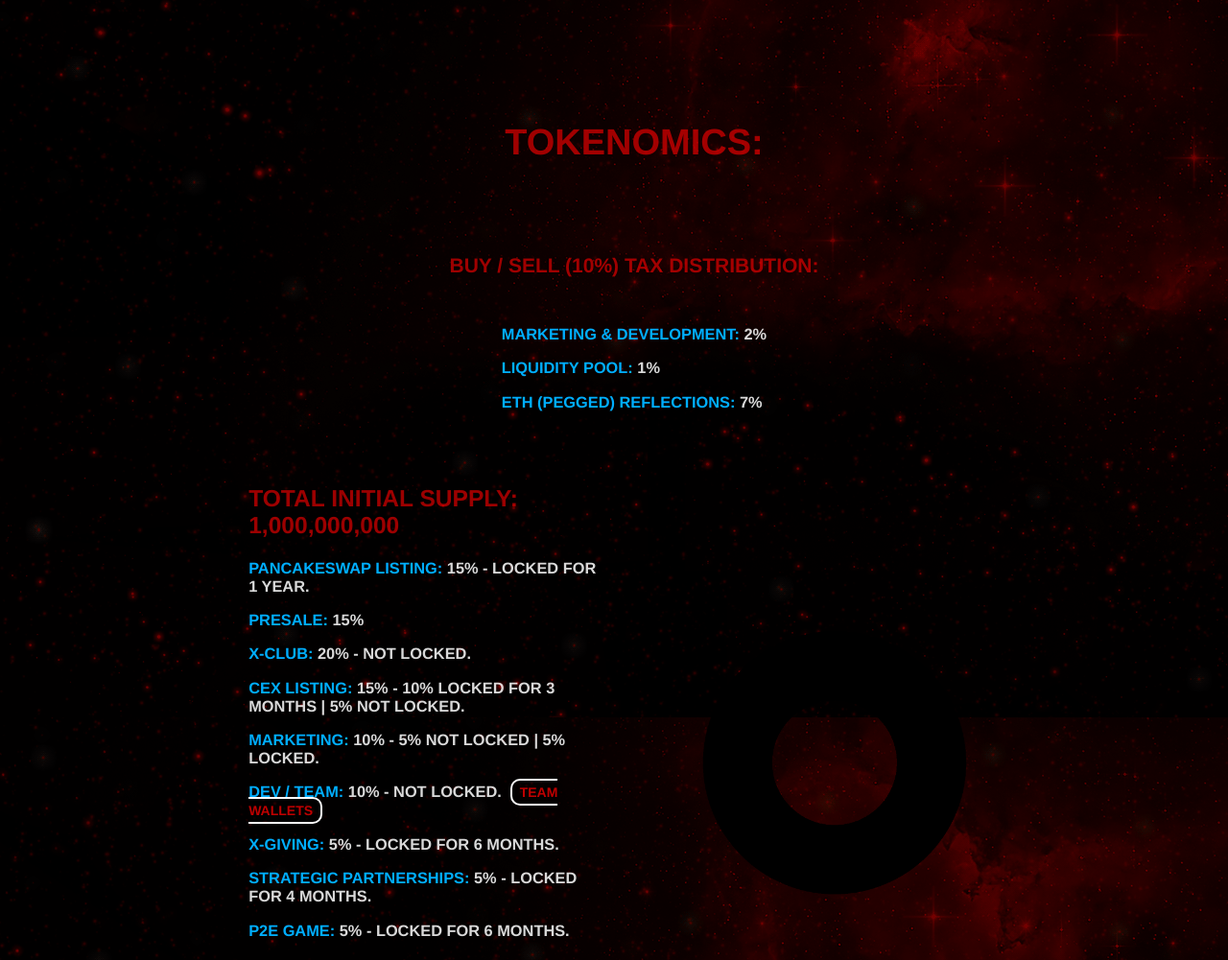
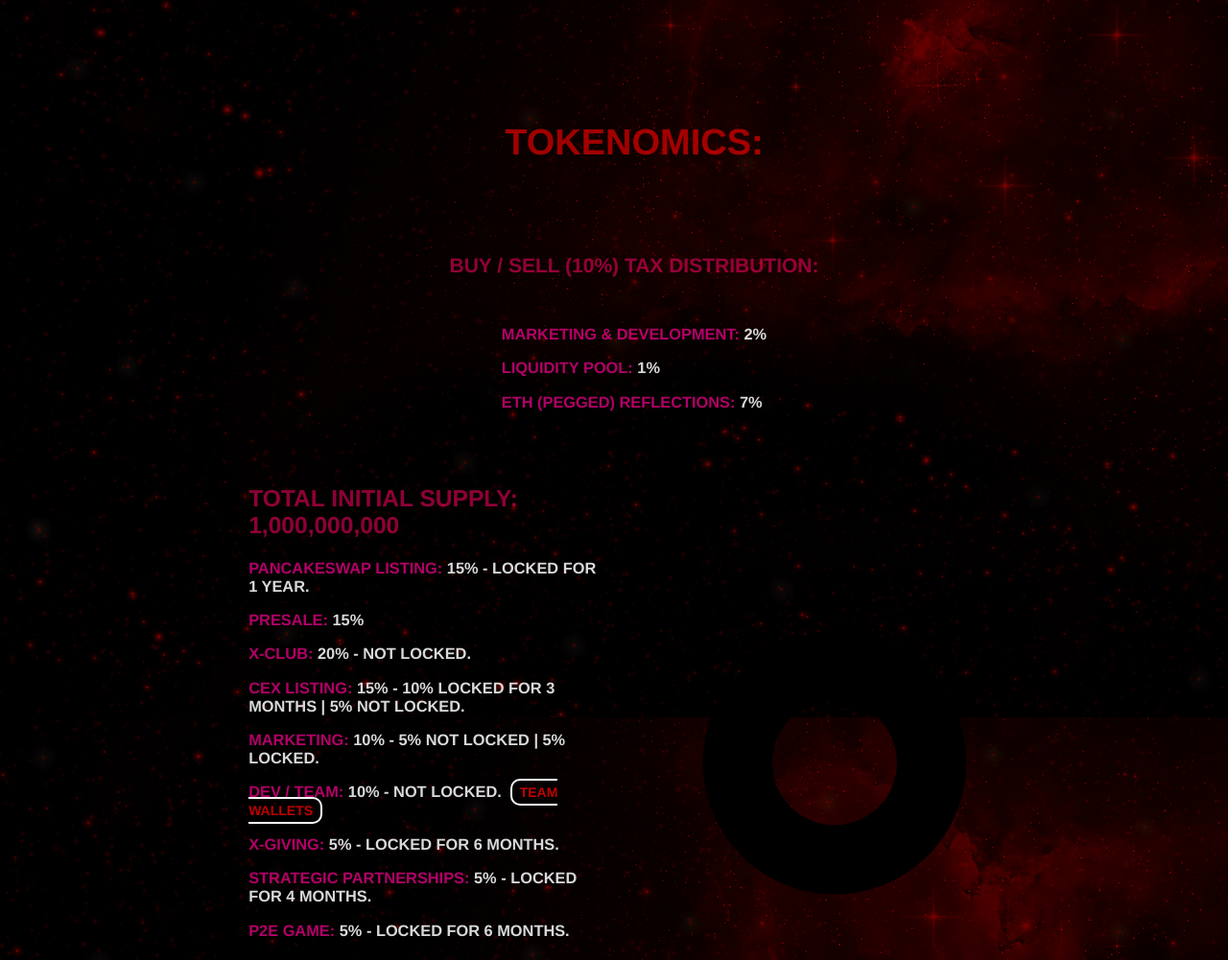
Before and after one commit to Benny902/ProXtoken, a PHP site: page / in a window 1280 px wide. Shown: the part 2492-3493 px from the top of the page at 96% size. Run offline with PHP 8.4, Linux system fonts and the light colour scheme.

Commit message:
edit color and button padding fix

```diff
--- a/css/styles.css
+++ b/css/styles.css
@@ -47,7 +47,7 @@
 }
 
 .button {
-  width: 250px;
+  width: 280px;
   height: 80px;
   border:none;
   border:solid 2px white;
@@ -97,9 +97,6 @@
 
 }
 
-iframe{
-
- }
 
 .circular--square {
   border-radius: 40%;
--- a/index.html
+++ b/index.html
@@ -221,12 +221,12 @@
 
 
     <div>
-    <p><h2 style="text-align:left"><span style="color:rgba(255, 0, 0, 0.61);">BUY / SELL (10%) TAX DISTRIBUTION:</span></h2>
+    <p><h2 style="text-align:left"><span style="color:rgba(255, 0, 98, 0.555);">BUY / SELL (10%) TAX DISTRIBUTION:</span></h2>
     </div>
       <div><h3>
-      <p><span style="color:rgb(0, 174, 255);">MARKETING & DEVELOPMENT:</span> 2%</p>
-      <p><span style="color:rgb(0, 174, 255);">LIQUIDITY POOL:</span> 1%</p>
-      <p><span style="color:rgb(0, 174, 255);">ETH (PEGGED) REFLECTIONS:</span> 7%</p>
+      <p><span style="color:rgb(255, 0, 149, 0.699);">MARKETING & DEVELOPMENT:</span> 2%</p>
+      <p><span style="color:rgb(255, 0, 149, 0.699);">LIQUIDITY POOL:</span> 1%</p>
+      <p><span style="color:rgba(255, 0, 149, 0.699);">ETH (PEGGED) REFLECTIONS:</span> 7%</p>
     </h3>
     </div>
 
@@ -236,18 +236,18 @@
       <table class="table2" style="max-width: 400px; max-height: 400px">
           <tr>
             <td id="td2" class="textCenter">
-                <h2 style="text-align:left"><span style="color:rgba(255, 0, 0, 0.61);">TOTAL INITIAL SUPPLY: 1,000,000,000</span></h2>
-                <p> <span style="color:rgb(0, 174, 255);">PANCAKESWAP LISTING:</span> 15% - LOCKED FOR 1 YEAR.</p>
-                <p> <span style="color:rgb(0, 174, 255);">PRESALE:</span> 15%</p>
-                <p><span style="color:rgb(0, 174, 255);">X-CLUB:</span> 20% - NOT LOCKED.</p>
-                <p><span style="color:rgb(0, 174, 255);">CEX LISTING:</span> 15% - 10% LOCKED FOR 3 MONTHS | 5% NOT LOCKED.</p>
-                <p><span style="color:rgb(0, 174, 255);">MARKETING:</span> 10% - 5% NOT LOCKED | 5% LOCKED.</p>
+                <h2 style="text-align:left"><span style="color:rgba(255, 0, 98, 0.555);">TOTAL INITIAL SUPPLY: 1,000,000,000</span></h2>
+                <p> <span style="color:rgb(255, 0, 149, 0.699);">PANCAKESWAP LISTING:</span> 15% - LOCKED FOR 1 YEAR.</p>
+                <p> <span style="color:rgb(255, 0, 149, 0.699);">PRESALE:</span> 15%</p>
+                <p><span style="color:rgb(255, 0, 149, 0.699);">X-CLUB:</span> 20% - NOT LOCKED.</p>
+                <p><span style="color:rgb(255, 0, 149, 0.699);">CEX LISTING:</span> 15% - 10% LOCKED FOR 3 MONTHS | 5% NOT LOCKED.</p>
+                <p><span style="color:rgb(255, 0, 149, 0.699);">MARKETING:</span> 10% - 5% NOT LOCKED | 5% LOCKED.</p>
 
-                <p><span style="color:rgb(0, 174, 255);">DEV / TEAM:</span> 10% - NOT LOCKED.&nbsp; <a style="color:rgba(255, 0, 0, 0.747);font-size: 14px;text-decoration:none;" href="pages/wallets.html" class="button2">&nbsp;&nbsp;TEAM WALLETS&nbsp;&nbsp;</a></p>
+                <p><span style="color:rgb(255, 0, 149, 0.699);">DEV / TEAM:</span> 10% - NOT LOCKED.&nbsp; <a style="color:rgba(255, 0, 0, 0.747);font-size: 14px;text-decoration:none;" href="pages/wallets.html" class="button2">&nbsp;&nbsp;TEAM WALLETS&nbsp;&nbsp;</a></p>
 
-                <p><span style="color:rgb(0, 174, 255);">X-GIVING:</span> 5% - LOCKED FOR 6 MONTHS.</p>
-                <p><span style="color:rgb(0, 174, 255);">STRATEGIC PARTNERSHIPS:</span> 5% - LOCKED FOR 4 MONTHS.</p>
-                <p><span style="color:rgb(0, 174, 255);">P2E GAME:</span> 5% - LOCKED FOR 6 MONTHS.</p>
+                <p><span style="color:rgb(255, 0, 149, 0.699);">X-GIVING:</span> 5% - LOCKED FOR 6 MONTHS.</p>
+                <p><span style="color:rgb(255, 0, 149, 0.699);">STRATEGIC PARTNERSHIPS:</span> 5% - LOCKED FOR 4 MONTHS.</p>
+                <p><span style="color:rgb(255, 0, 149, 0.699);">P2E GAME:</span> 5% - LOCKED FOR 6 MONTHS.</p>
             </td>
         </tr>
     </table>
@@ -406,7 +406,7 @@
       <div class="item">
         <div class="column" style="width:400px">
           <img class="circular--square" style="border-radius: 5%;"  />
-          <h2 style="width:250px"><span style="color:rgba(255, 0, 0, 0.603);">CHAPTER ONE</span><br><br>
+          <h2 style="width:250px"><span style="color:rgba(255, 0, 98, 0.555);">CHAPTER ONE</span><br><br>
           <h5>• WHITEPAPER DEVELOPMENT<br>
               • 1,000 HOLDERS<br>
               • 1,500 TELEGRAM MEMBERS&nbsp;&nbsp;&nbsp;&nbsp;&nbsp;&nbsp;&nbsp;&nbsp;&nbsp;<br>
@@ -425,7 +425,7 @@
         <div class="item">
           <div class="column" style="width:400px">
               <img class="circular--square" style="border-radius: 5%;"  />
-              <h2 style="width:250px"><span style="color:rgba(255, 0, 0, 0.603);">CHAPTER TWO</span><br><br>
+              <h2 style="width:250px"><span style="color:rgba(255, 0, 98, 0.555);">CHAPTER TWO</span><br><br>
               <h5>• 10,000 HOLDERS<br>
                 • 15,000 TELEGRAM MEMBERS&nbsp;&nbsp;&nbsp;&nbsp;&nbsp;&nbsp;&nbsp;&nbsp;&nbsp;<br>
                 • PROJECTX NFT RELEASE<br>
@@ -441,7 +441,7 @@
         <div class="item">
           <div class="column" style="width:400px">
               <img class="circular--square" style="border-radius: 5%;"  />
-              <h2 style="width:250px"><span style="color:rgba(255, 0, 0, 0.603);">CHAPTER THREE</span><br><br>
+              <h2 style="width:250px"><span style="color:rgba(255, 0, 98, 0.555);">CHAPTER THREE</span><br><br>
             <h5>• 30,000 HOLDERS<br>
                 • MARKETING CAMPAIGN<br>
                 • TOP 10 CEX<br>
@@ -460,7 +460,7 @@
         <div class="item">
           <div class="column" style="width:400px">
               <img class="circular--square" style="border-radius: 5%;"  />
-              <h2 style="width:250px"><span style="color:rgba(255, 0, 0, 0.603);"> CHAPTER FOUR</span><br><br>
+              <h2 style="width:250px"><span style="color:rgba(255, 0, 98, 0.555);"> CHAPTER FOUR</span><br><br>
             <h5>• 100,000 HOLDERS<br>
                 • MARKETING CAMPAIGN<br>
                 • TOP 10 CEX<br>
```
